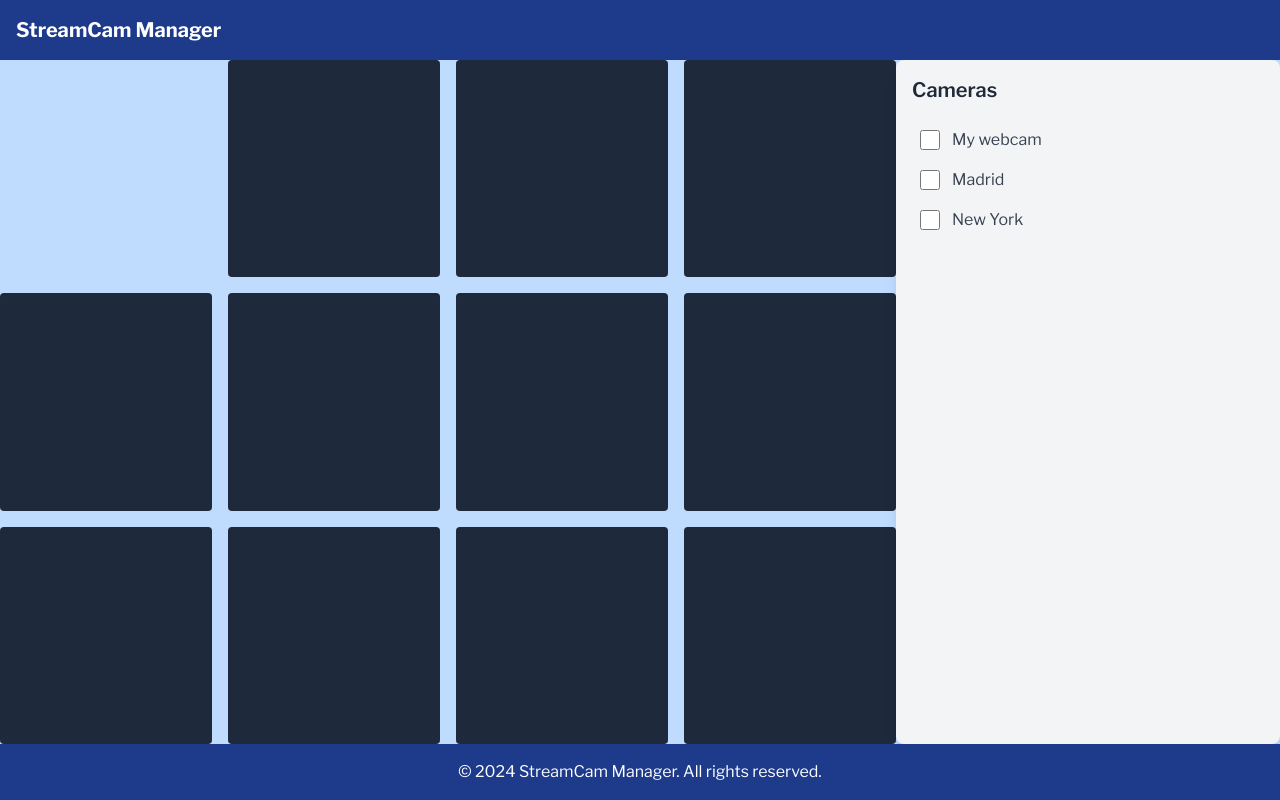
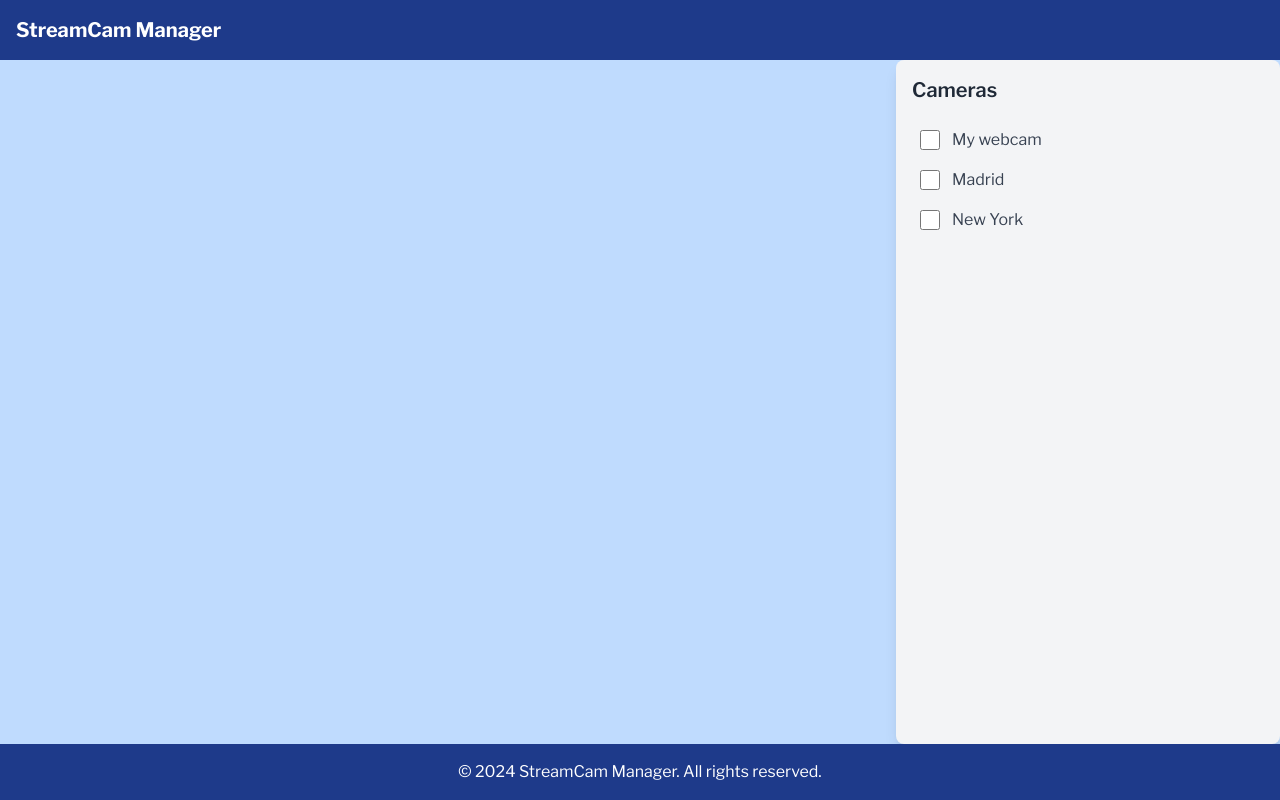
Before and after one commit to fsystemweb/cameras-stream, an Angular app: page / in a window 1280 px wide. Built offline with nearby package versions, Linux system fonts and the light colour scheme; no server answers.

Commit message:
add jus PoC

```diff
--- a/angular.json
+++ b/angular.json
@@ -105,6 +105,7 @@
   "cli": {
     "schematicCollections": [
       "@angular-eslint/schematics"
-    ]
+    ],
+    "analytics": false
   }
 }
--- a/src/app/features/camera-panel/components/camera-panel/camera-panel.component.html
+++ b/src/app/features/camera-panel/components/camera-panel/camera-panel.component.html
@@ -1,32 +1,3 @@
 <div class="grid grid-cols-4 gap-4 h-full">
   <div class="rounded bg-slate-800 contents"><app-webcam /></div>
-  <div class="rounded bg-slate-800"><app-webcam /></div>
-  <div class="rounded bg-slate-800"><app-webcam /></div>
-  <div class="rounded bg-slate-800"><app-webcam /></div>
-  <div class="rounded bg-slate-800"><app-webcam /></div>
-  <div class="rounded bg-slate-800"><app-webcam /></div>
-  <div class="rounded bg-slate-800"><app-webcam /></div>
-  <div class="rounded bg-slate-800"><app-webcam /></div>
-  <div class="rounded bg-slate-800"><app-webcam /></div>
-  <div class="rounded bg-slate-800"><app-webcam /></div>
-  <div class="rounded bg-slate-800"><app-webcam /></div>
-  <div class="rounded bg-slate-800"><app-webcam /></div>
-
-  <!--
-    <div class="rounded bg-slate-800">09</div>
-  <div class="rounded bg-slate-800">09</div>
-  <div class="rounded bg-slate-800">09</div>
-  <div class="rounded bg-slate-800">09</div>
-  <div class="rounded bg-slate-800">09</div>
-  <div class="rounded bg-slate-800">09</div>
-  <div class="rounded bg-slate-800">09</div>
-  <div class="rounded bg-slate-800">09</div>
-  <div class="rounded bg-slate-800">09</div>
-  <div class="rounded bg-slate-800">09</div>
-  <div class="rounded bg-slate-800">09</div>
-  <div class="rounded bg-slate-800">09</div>
-  <div class="rounded bg-slate-800">09</div>
-  <div class="rounded bg-slate-800">09</div>
-  <div class="rounded bg-slate-800">09</div>
-  -->
 </div>
```
